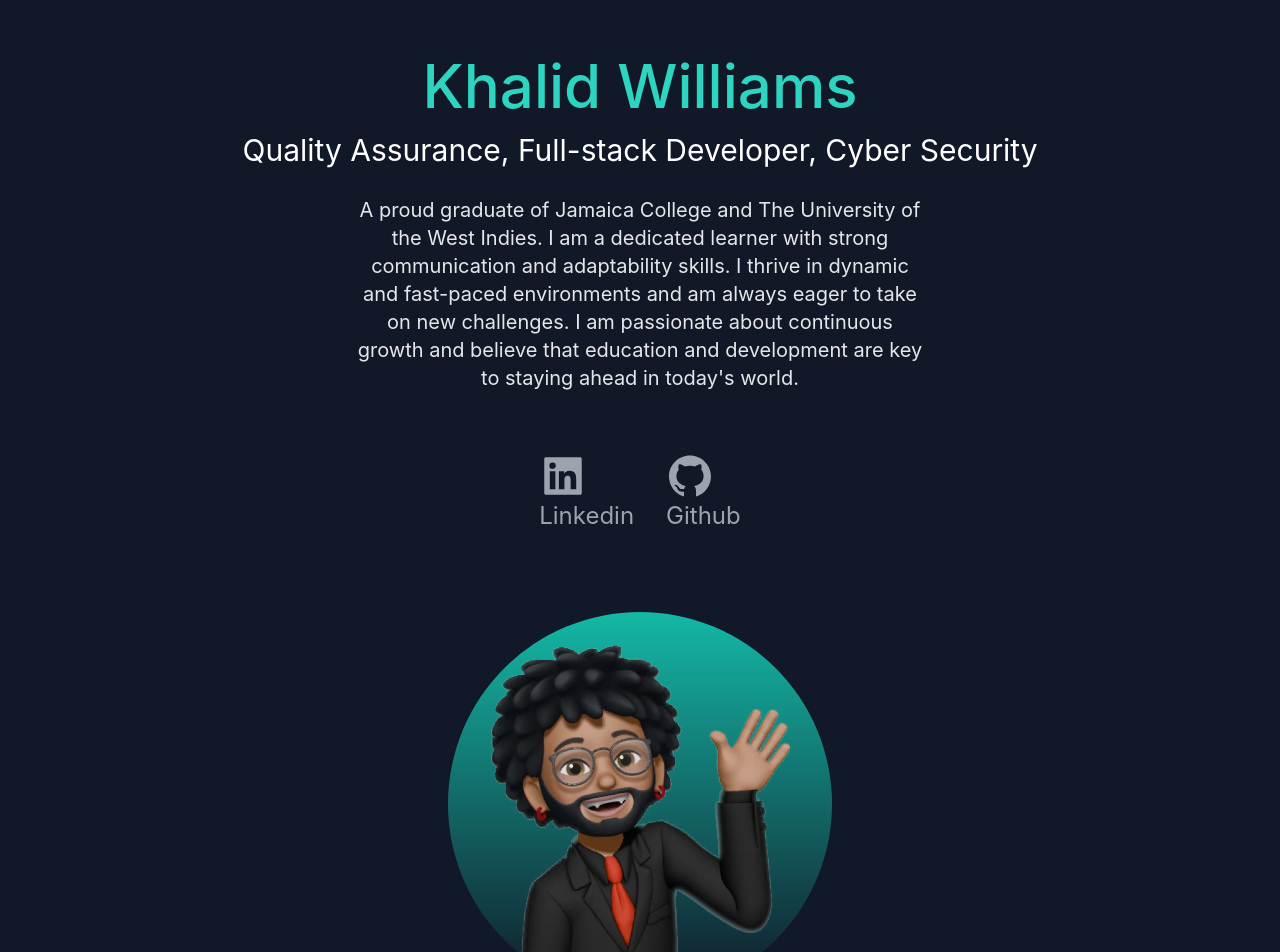
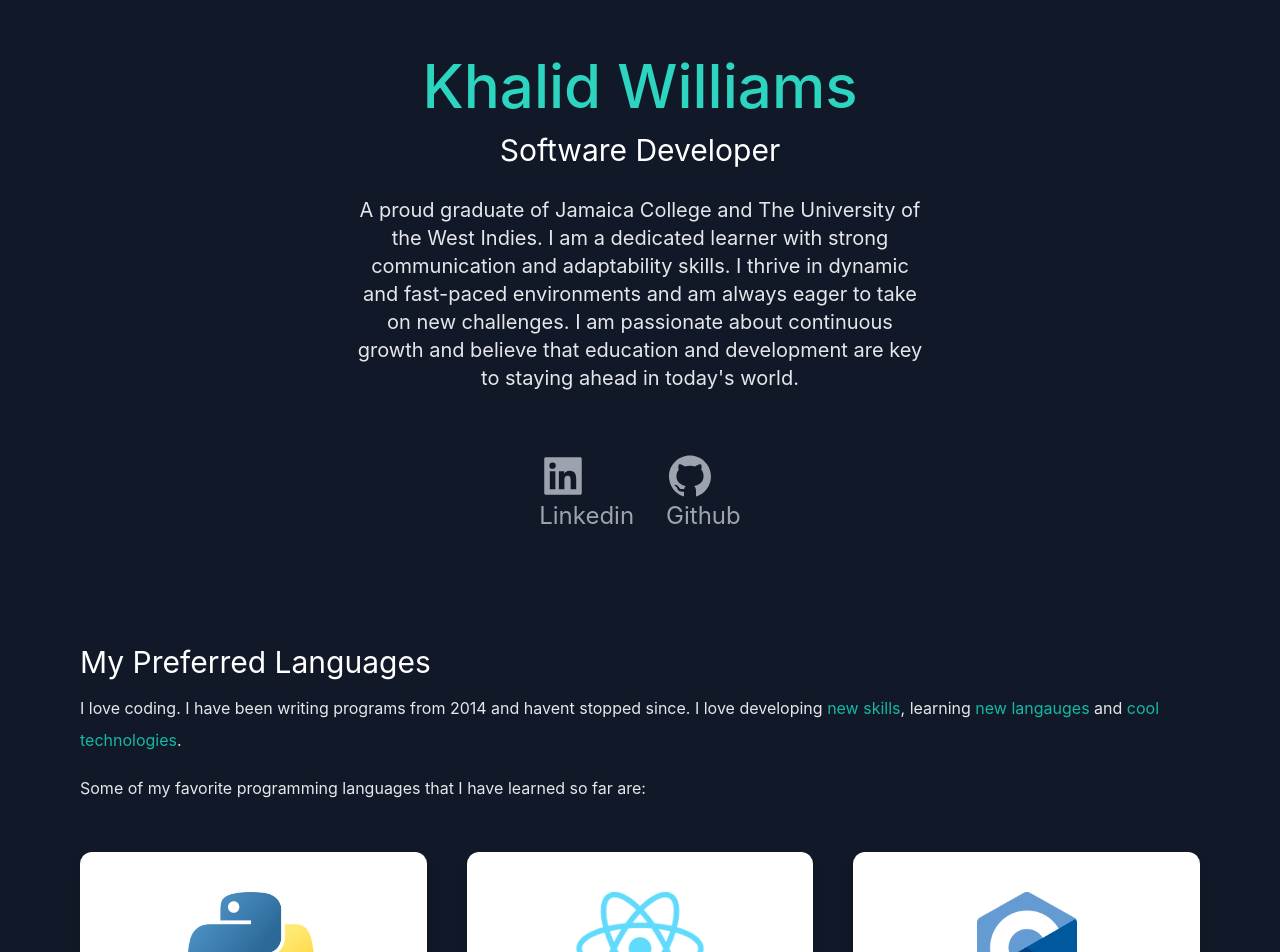
Before and after one commit to KhalElCodeSlayer/personal-website, a Next.js app: page / in a window 1280 px wide. Shown: the part 160-1112 px from the top of the page. Built offline with nearby package versions, Linux system fonts and the light colour scheme.

Commit message:
1.7
Removed profile picture, changed some headings and removed some list items in portfolio section

```diff
--- a/pages/index.js
+++ b/pages/index.js
@@ -35,7 +35,7 @@ export default function Home() {
           </nav>
           <div className="text-center p-10 py-10">
             <h2 className="text-5xl py-2 text-teal-600 font-medium dark:text-teal-400 md:text-6xl">Khalid Williams</h2>
-            <h3 className="text-2xl py-2 dark:text-white md:text-3xl">Quality Assurance, Full-stack Developer, Cyber Security</h3>
+            <h3 className="text-2xl py-2 dark:text-white md:text-3xl">Software Developer</h3>
             <p className="text-md py-5 leading-8 text-gray-800 dark:text-gray-200 max-w-xl mx-auto md:text-xl">A proud graduate of Jamaica College and The University of the West Indies. I am a dedicated learner with strong communication and adaptability skills. I thrive in dynamic and fast-paced environments and am always eager to take on new challenges. I am passionate about continuous growth and believe that education and development are key to staying ahead in today&apos;s world.</p>
           </div>
           <div className="text-5xl flex justify-center text-gray-600 dark:text-gray-400">
@@ -53,14 +53,14 @@ export default function Home() {
             </div>
           </div>
 
-
-          <div className="mx-auto bg-gradient-to-b from-teal-500 rounded-full w-80 h-80 relative overflow-hidden mt-20 md:h-96 md:w-96">
+          {/* This is for a profile picture */}
+          {/* <div className="mx-auto bg-gradient-to-b from-teal-500 rounded-full w-80 h-80 relative overflow-hidden mt-20 md:h-96 md:w-96">
             <Image src={khal} object-fit="cover" height={300} width={300} style={{position: 'absolute', top: '50%', left: '50%', transform: 'translate(-50%, -50%)'}}/>
-          </div>
+          </div> */}
         </section>
         <section>
           <div>
-            <h3 className=" text-3xl py-1 dark:text-white">My love language</h3>
+            <h3 className=" text-3xl py-1 dark:text-white">My Preferred Languages</h3>
             <p className="text-md py-2 leading-8 text-gray-800 dark:text-gray-200">
               I love coding. I have been writing programs from 2014 and havent stopped since. I love developing <span className="text-teal-500">new skills</span>, learning <span className="text-teal-500">new langauges</span> and <span className="text-teal-500">cool technologies</span>.
             </p>
@@ -119,6 +119,22 @@ export default function Home() {
               School Leaving Diploma - Jamaica College, 2016 <br/>
               •	Represented UWI in basketball 2019, 2022 (placed second both times) <br/>
               •	Represented Jamaica College in basketball 2012-2018 (won several awards, medals and trophies) <br/>
+              •	Robotics Club Programmer (2016-2018) <br/>
+              •	Good academic performance (received certificates) 2011-2018 <br/>
+              •	Award for best prefect on third form block (2018) <br/>
+              •	Prefect (2016-2018) <br/>
+              •	Vice Form Captain (2017-2018) <br/>
+              •	Represented Jamaica College in volleyball (2016-2017) <br/>
+              •	Student Council Representative (2016-2018) <br/>
+              •	Represented Jamaica College in table tennis (2011-2013) <br/>
+            </p>
+          </div>
+          {/* <p className="text-md py-2 leading-8 text-gray-900 dark:text-blue-300">
+              Bachelor&apos;s in Computer Science - UWI, 2022 <br/>
+              Successful completion of advanced proficiency Courses - Jamaica College, 2018 <br/>
+              School Leaving Diploma - Jamaica College, 2016 <br/>
+              •	Represented UWI in basketball 2019, 2022 (placed second both times) <br/>
+              •	Represented Jamaica College in basketball 2012-2018 (won several awards, medals and trophies) <br/>
               •	Robotics Club member and Programmer (2016-2018) <br/>
               •	Successfully attained four CAPE unit 2 passes (Biology, Chemistry, Computer Science, and Digital Media) 2018 <br/>
               •	Successfully attained five CAPE unit 1 passes (Biology, Chemistry, Communication Studies, Computer Science, and Digital Media) 2017 <br/>
@@ -137,8 +153,7 @@ export default function Home() {
               •	Represented Jamaica College in volleyball (2016-2017) <br/>
               •	Student Council Representative (2016-2017) <br/>
               •	Represented Jamaica College in table tennis (2011-2013) <br/>
-            </p>
-          </div>
+            </p> */}
           {/* In the future, edit this to include screenshots of different projects */}
           {/* <div className="flex flex-col gap-10 py-10 lg:flex-row lg:flex-wrap">
             <div className="basis-1/3 flex-1 ">
```
